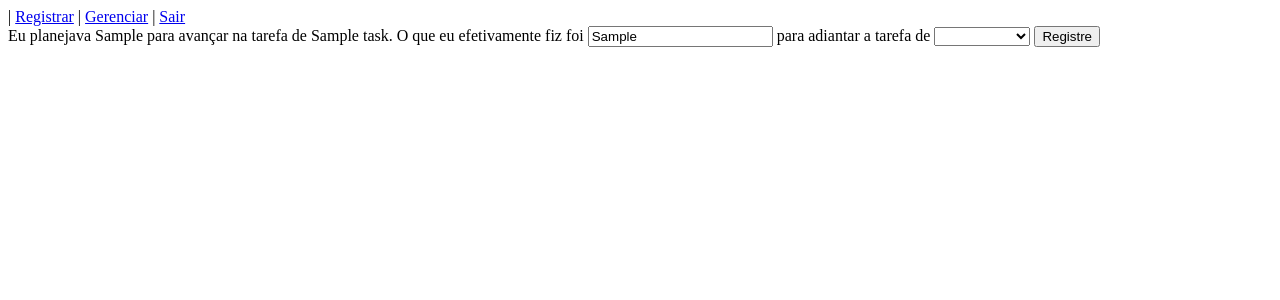
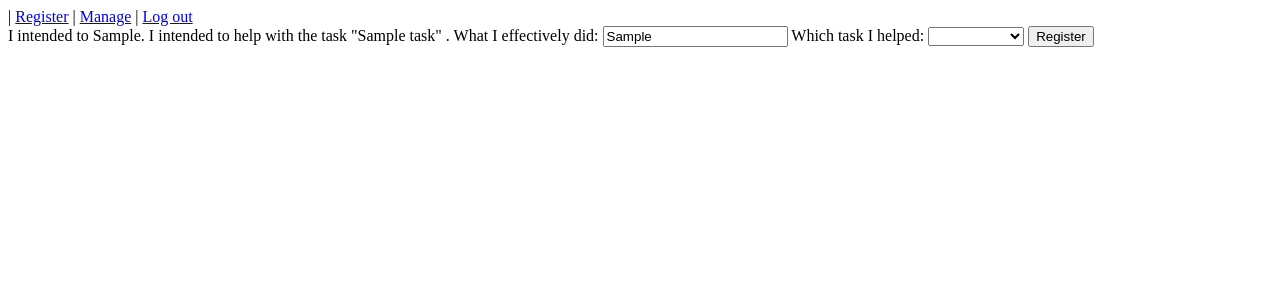
Before and after one commit to brandizzi/netunong, a Django app: template templates/register/close_period.html in a window 1280 px wide. Shown: the top 300 px of the page. Run offline with Django 3.2, Linux system fonts and the light colour scheme; the template is opened without the code that fills it: values that come from a table or form of the project are taken from there, others are empty; tables that the repository leaves empty hold one stand-in row (values such as "Sample post").

Commit message:
Netuno NG is i18ned now

```diff
--- a/register/view/index.py
+++ b/register/view/index.py
@@ -30,7 +30,7 @@ def post_to_index(request):
     if operation == "open":
         intention = request.POST['intention']
         if not intention.strip():
-            messages.error(request, _("What is your intention?"))
+            messages.error(request, _("What do you intend to do?"))
             return HttpResponseRedirect(reverse(index))
         task_id = request.POST['task']
         try:
--- a/settings.py
+++ b/settings.py
@@ -33,7 +33,7 @@ TIME_ZONE = 'America/Chicago'
 
 # Language code for this installation. All choices can be found here:
 # http://www.i18nguy.com/unicode/language-identifiers.html
-LANGUAGE_CODE = 'en-us'
+LANGUAGE_CODE = 'pt_BR'
 
 SITE_ID = 1
 
--- a/templates/model.html
+++ b/templates/model.html
@@ -1,3 +1,4 @@
+{% load i18n %}
 <html>
     <head>
         <title>{% block title %}Base model for Netuno NG Pages{% endblock %}</title>
@@ -6,9 +7,9 @@
         {% block user_options %}
         <div class="user-options">
             {{user.get_profile.name|escape}} |
-            <a name="register" href="/netunong/register/">Registrar</a> |
-            <a name="manage" href="/netunong/register/manage/">Gerenciar</a> |
-            <a name="logout" href="/netunong/logout/">Sair</a>
+            <a name="register" href="/netunong/register/">{% trans "Register" %}</a> |
+            <a name="manage" href="/netunong/register/manage/">{% trans "Manage" %}</a> |
+            <a name="logout" href="/netunong/logout/">{% trans "Log out" %}</a>
         </div>
         {% endblock %}
 
--- a/templates/register/close_period.html
+++ b/templates/register/close_period.html
@@ -1,4 +1,5 @@
 {% extends "register/model.html" %}
+{% load i18n %}
 
 {% block title %}Netuno NG - o que eu fiz{% endblock %}
 
@@ -6,13 +7,14 @@
 
 {% block formcontent %}
 
-Eu planejava {{working_period.intended|escape}}
-{% if working_period.intended_task %} para avan&ccedil;ar na tarefa de
-{{working_period.intended_task.name|escape}}{% endif %}.
+{% blocktrans with working_period.intended|escape as intention  %}I intended to {{intention}}{% endblocktrans %}.
+{% if working_period.intended_task %}
+{% blocktrans with working_period.intended_task.name|escape as intended_task %}I intended to help with the task "{{intended_task}}"{% endblocktrans %}
+{% endif %}.
 
-O que eu efetivamente fiz foi
+    {% trans "What I effectively did:" %}
     <input type="text" name="execution" value="{{working_period.intended|escape}}" />
-para adiantar a tarefa de
+    {% trans "Which task I helped:" %}
     <select name="task">
         <!-- Funny thing: <option> cannot be empty! -->
         <option value="0">&nbsp;</option>
--- a/templates/register/manage.html
+++ b/templates/register/manage.html
@@ -1,6 +1,7 @@
 {% extends "model.html" %}
+{% load i18n %}
 
-{% block title %}Netuno NG - Gerenciar{% endblock %}
+{% block title %}{% trans "Netuno NG - Manage" %}{% endblock %}
 
 {% block content %}
 {#    {% csrf_token %} #}
--- a/templates/register/model.html
+++ b/templates/register/model.html
@@ -1,4 +1,5 @@
 {% extends "model.html" %}
+{% load i18n %}
 
 {% block content %}
 <form action="." method="POST">
@@ -8,6 +9,6 @@
     Este &eacute; o modelo para p&aacute;ginas de registro de horas. Se esse
     texto apareceu, algo est&aacute; errado na aplica&ccedil;&atilde;o.
     {% endblock %}
-    <input type="submit" value="Registre" />
+    <input type="submit" value="{% trans 'Register' %}" />
 </form>
 {% endblock %}
```
Also changed, not shown: templates/register/open_period.html (+4 -3 lines), templates/registration/login.html (+6 -5 lines), locale/en/LC_MESSAGES/django.po (added), locale/pt_BR/LC_MESSAGES/django.po (added), 2 other files.
